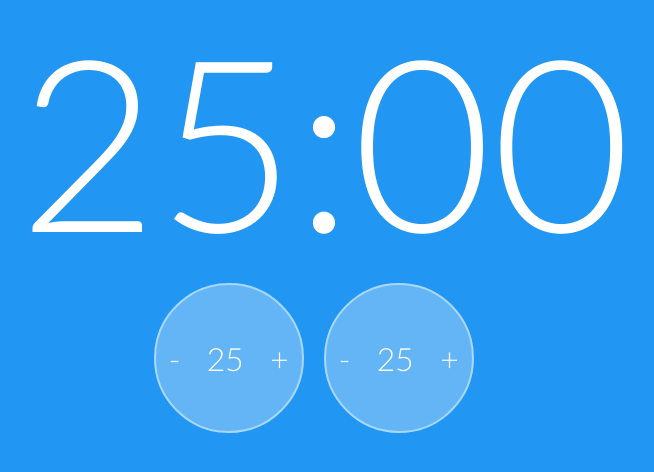
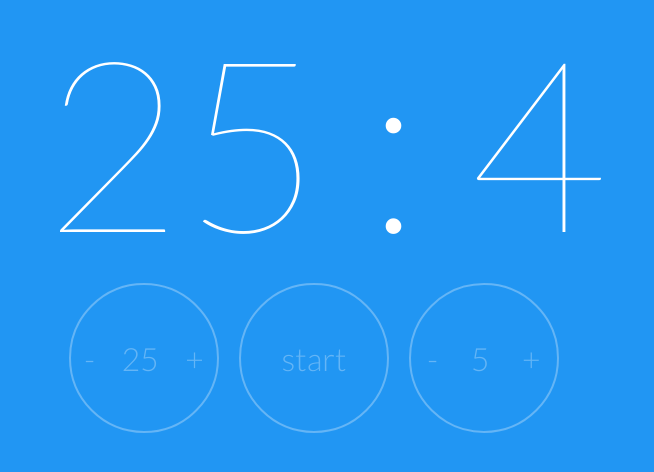
Before and after one commit to muzhaqi16/pomodoro-clock, a React (Create React App) app: page / in a window 1280 px wide. Shown: the part 186-658 px from the top of the page, without its empty margins (316-970 px from the left). Built offline with nearby package versions, Linux system fonts and the light colour scheme.

Commit message:
create a working timer

```diff
--- a/src/App.css
+++ b/src/App.css
@@ -1,4 +1,4 @@
-@import url('https://fonts.googleapis.com/css2?family=Lato:wght@300&display=swap');
+@import url('https://fonts.googleapis.com/css2?family=Lato:wght@100;300&display=swap');
 
 * {
     margin: 0;
--- a/src/App.js
+++ b/src/App.js
@@ -1,16 +1,21 @@
-import React from 'react';
+import React, { useState } from 'react';
 import DisplayTimer from './components/DisplayTimer';
 import TimeButton from './components/TimeButton';
 
 import './App.css';
 
 function App() {
+  const [worktime, setWorktime] = useState(25);
+  const [breaktime, setBreaktime] = useState(5);
+  const [isActive, setIsActive] = useState(false);
+  console.log(worktime, breaktime, isActive)
   return (
     <div className="main-container">
-      <DisplayTimer />
+      <DisplayTimer time={worktime} status={isActive} />
       <div className="handler-buttons">
-        <TimeButton type="timer" minutes={25} />
-        <TimeButton type="text" text="start" />
+        <TimeButton type="timer" minutes={worktime} onClick={setWorktime} />
+        <TimeButton type="text" text="start" onClick={setIsActive} />
+        <TimeButton type="timer" minutes={breaktime} onClick={setBreaktime} />
       </div>
     </div>
   );
--- a/src/components/DisplayTimer.css
+++ b/src/components/DisplayTimer.css
@@ -1,3 +1,4 @@
 .timer {
     font-size: 15rem;
+    font-weight: 100;
 }
--- a/src/components/DisplayTimer.js
+++ b/src/components/DisplayTimer.js
@@ -1,10 +1,33 @@
-import React from 'react'
+import React, { useEffect, useState } from 'react'
 import './DisplayTimer.css';
 
-function DisplayTimer() {
+function DisplayTimer(props) {
+    const [minutes, setMinutes] = useState(0);
+    const [seconds, setSeconds] = useState(4);
+
+    const updateTime = () => {
+        setSeconds(prevState => {
+            if (prevState === 0) {
+                setMinutes(minutes - 1);
+                return 59;
+            }
+            return prevState - 1;
+        })
+    }
+    useEffect(() => {
+        setMinutes(props.time)
+        var interval;
+        if (props.status) {
+            interval = setInterval(() => {
+                updateTime();
+            }, 1000);
+        }
+        return () => clearInterval(interval)
+        // eslint-disable-next-line react-hooks/exhaustive-deps
+    }, [props]);
     return (
         <div>
-            <span className="timer">25:00</span>
+            <span id="timer" className="timer">{minutes} : {seconds}</span>
         </div>
     )
 }
--- a/src/components/TimeButton.css
+++ b/src/components/TimeButton.css
@@ -1,20 +1,24 @@
 .round-button-time {
-    background-color: #64B5F6;
     min-height: 150px;
+    color: #64B5F6;
     border-radius: 50%;
     width: 150px;
     display: flex;
     justify-content: space-around;
     align-items: center;
-    border: 2px solid #a8d8ff;
+    border: 2px solid #64B5F6;
     cursor: pointer;
     margin-right: 20px;
+    transition: all 0.2s ease-in-out;
 }
 
 .round-button-time:hover {
     background-color: #2196F3;
+    border-color: white;
+    color: white;
 }
 
 .box {
     font-size: 2rem;
+
 }
--- a/src/components/TimeButton.js
+++ b/src/components/TimeButton.js
@@ -4,11 +4,27 @@ import PropTypes from 'prop-types'; // ES6
 import './TimeButton.css';
 
 function TimeButton(props) {
+    const handleClick = (e) => {
+        const clicked = e.target.innerText;
+        if (clicked === '-') {
+            if (props.minutes > 0) {
+                props.onClick(props.minutes - 1)
+            }
+        } else if (clicked === '+') {
+            props.onClick(props.minutes + 1)
+        } else {
+            props.onClick(true);
+        }
+
+    }
     return (
         <div className="round-button-time">
-            <span className="decrease box"> - </span>
-            <span className="time box"> 25 </span>
-            <span className="increase box"> + </span>
+            {props.minutes &&
+                (<><span className="decrease box" onClick={handleClick}> - </span>
+                    <span className="time box"> {props.minutes} </span>
+                    <span className="increase box" onClick={handleClick}> + </span></>)
+            }
+            {props.text && <span className="time box" onClick={handleClick}> {props.text} </span>}
         </div>
     )
 }
```
